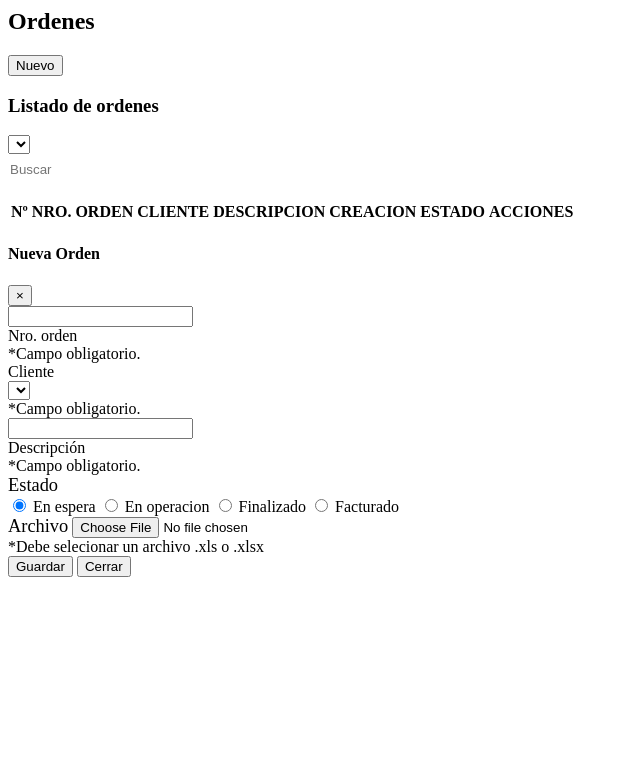
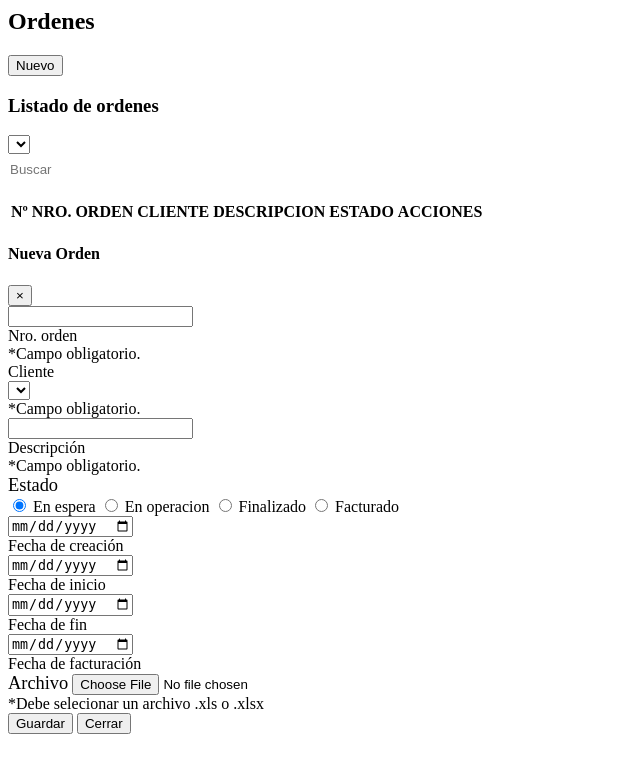
Before and after one commit to Jhonlz09/aistermcon, a PHP site: page /views/orden.php in a window 1280 px wide. Shown: the top 773 px of the page, without its empty margins (0-640 px from the left). Run offline with PHP 8.4, Linux system fonts and the light colour scheme; the visitor is signed in with stand-in values (Sample User, id 1); lists and menus that the app fills with data are empty.

Commit message:
Modulo de informe se agrego caracteristica de orden 1

```diff
--- a/controllers/orden.controlador.php
+++ b/controllers/orden.controlador.php
@@ -7,7 +7,7 @@ class ControladorOrden
 
     public function listarOrden()
     {
-        $data = ModeloOrden::mdlListarOrden($this->anio);
+        $data = ModeloOrden::mdlListarOrden($this->anio, $this->estado);
         echo json_encode($data, JSON_UNESCAPED_UNICODE);
     }
 
@@ -140,6 +140,7 @@ class ControladorOrden
 if (!isset($_POST["accion"])) {
     $data = new ControladorOrden();
     $data->anio = $_POST["anio"];
+    $data->estado = $_POST["id_estado"];
     $data->listarOrden();
 } else {
     if ($_POST["accion"] == 1) {
--- a/utils/database/config.txt
+++ b/utils/database/config.txt
@@ -1,5 +1,5 @@
 host=localhost
 dbname=dbaistermcon
-username=admin
-password=%KKXJoHm5uec
+username=postgres
+password=admin
 port=5432
--- a/views/empleados.php
+++ b/views/empleados.php
@@ -319,6 +319,7 @@
                 localStorage.setItem('empleados', JSON.stringify(tablaData));
             });
         }
+
         $('.select-filter').html('<div class="row" id="rowFilter" style="padding:.25rem .55rem .25rem;flex-wrap:nowrap" > <div style="max-width:max-content" class="col-sm-3"><label style="padding-block:.5rem;white-space:nowrap" class="col-form-label" ><i class="fas fa-buildings"></i> Empresa:</label></div> <div class="col-sm"><select id="cboEmpresaFilter" class="cbo form-control select2 select2-dark" data-dropdown-css-class="select2-dark" data-placeholder="TODO"></select> </div>  </div>');
         // $('.select-filter').html('<div class="row"><div class="col-sm-2"><label>Empresa: </label></div><div class="col-sm-10"><select id="cboEmpresaFilter" class="cbo form-control select2 select2-dark" data-dropdown-css-class="select2-dark" data-placeholder="SELECCIONE"></select></div></div>');
 
@@ -480,7 +481,7 @@
             // }
             // estilosSelect2(this, 'lblR')
             empresa_filter = this.value;
-            console.log(empresa_filter)
+            console.log(empresa_filter);
             accion = 0;
             tabla.ajax.reload(null, false);
         });
--- a/views/inicio.php
+++ b/views/inicio.php
@@ -76,7 +76,7 @@
                     <div class="icon">
                         <i class="fas fa-person-digging"></i>
                     </div>
-                    <a onclick="masInfo('Ordenes de trabajo')" style="cursor:pointer;" class="small-box-footer">Más Info <i class="fas fa-arrow-circle-right"></i></a>
+                    <a onclick="masInfo('Ordenes de trabajo'); estado_filter= '1'" style="cursor:pointer;" class="small-box-footer">Más Info <i class="fas fa-arrow-circle-right"></i></a>
                 </div>
             </div>
         </div> <!-- ./row Tarjetas Informativas -->
--- a/views/orden.php
+++ b/views/orden.php
@@ -55,7 +55,6 @@
                                     <th>NRO. ORDEN</th>
                                     <th>CLIENTE</th>
                                     <th>DESCRIPCION</th>
-                                    <th>CREACION</th>
                                     <th>ESTADO</th>
                                     <th class="text-center">ACCIONES</th>
                                 </tr>
@@ -87,7 +86,7 @@
                 </button>
             </div>
             <form id="formNuevo" autocomplete="off" enctype="multipart/form-data" class="needs-validation" novalidate>
-                <div class="modal-body">
+                <div class="modal-body scroll-modal">
                     <input type="hidden" id="id" value="">
                     <div class="row">
                         <div class="col-md-12">
@@ -114,7 +113,6 @@
                                 </div>
                             </div>
                             <div class="row">
-
                                 <div class="col-md-12">
                                     <div class="input-data mb-4">
                                         <input autocomplete="off" id="nombre" class="input-nuevo" type="text" required>
@@ -140,16 +138,47 @@
                                         </label>
                                     </div>
                                 </div>
+                                <div class="col-md-12" id="fechas_estados">
+                                    <div class="row">
+                                        <div class="col-md-3">
+                                            <div class="input-data mb-4">
+                                                <input autocomplete="off" id="fecha_cre" class="input-nuevo" type="date">
+                                                <div class="line underline"></div>
+                                                <label class="label"><i class="fa-solid fa-input-text"></i> Fecha de creación</label>
+                                            </div>
+                                        </div>
+                                        <div class="col-md-3">
+                                            <div class="input-data mb-4">
+                                                <input autocomplete="off" id="fecha_ini" class="input-nuevo" type="date">
+                                                <div class="line underline"></div>
+                                                <label class="label"><i class="fa-solid fa-input-text"></i> Fecha de inicio</label>
+                                            </div>
+                                        </div>
 
+                                        <div class="col-md-3">
+                                            <div class="input-data mb-4">
+                                                <input autocomplete="off" id="fecha_fin" class="input-nuevo" type="date">
+                                                <div class="line underline"></div>
+                                                <label class="label"><i class="fa-solid fa-input-text"></i> Fecha de fin</label>
+                                            </div>
+                                        </div>
+                                        <div class="col-md-3">
+                                            <div class="input-data mb-4">
+                                                <input autocomplete="off" id="fecha_fac" class="input-nuevo" type="date">
+                                                <div class="line underline"></div>
+                                                <label class="label"><i class="fa-solid fa-input-text"></i> Fecha de facturación</label>
+                                            </div>
+                                        </div>
+                                    </div>
+                                </div>
 
                                 <div class="col-md-12 mb-2">
                                     <label class="combo" style="font-size: 1.15rem;"><i class="fa-solid fa-file-pdf"></i> Archivo</label>
-
                                     <input type="file" name="fileOrden" id="fileOrden" class="form-control" accept=".pdf">
                                     <div class="ten no-margin">*Debe selecionar un archivo .xls o .xlsx</div>
                                 </div>
+
                             </div>
-
                         </div>
                     </div>
                 </div>
@@ -167,10 +196,17 @@
     var mostrarCol = true;
     var editar = '<?php echo $_SESSION["editar13"] ?>';
     var eliminar = '<?php echo $_SESSION["eliminar13"] ?>';
+    OverlayScrollbars(document.querySelector('.scroll-modal'), {
+        autoUpdate: true,
+        scrollbars: {
+            autoHide: 'leave'
+        }
+    });
+
 
     configuracionTable = {
         "responsive": true,
-        "dom": 'pt',
+        "dom": '<"row"<"col-sm-6 select-filter"><"col-sm-6"p>>t',
         "lengthChange": false,
         "ordering": false,
         "autoWidth": false,
@@ -186,57 +222,34 @@
                 }
             },
             {
-                targets: 5,
+                targets: 4,
                 className: "text-center",
                 render: function(data, type, row, full, meta) {
                     let estado = row.estado_obra;
+                    let fecha_cre = row.fecha;
+                    let fecha_ini = row.fecha_ini;
+                    let fecha_fin = row.fecha_fin;
+                    let fecha_fac = row.fecha_fac;
 
-                    const estadoClases = {
-                        0: 'light',
-                        1: 'warning',
-                        2: 'info',
-                        3: 'success'
+                    const tooltipText = {
+                        0: 'Fecha de creacion: ' + fecha_cre,
+                        1: 'Fecha de inicio de operación: ' + fecha_ini,
+                        2: 'Fecha de finalización: ' + fecha_fin,
+                        3: 'Fecha de facturación: ' + fecha_fac,
                     };
 
-                    const estadoIcon = {
-                        0: 'clock',
-                        1: 'person-digging',
-                        2: 'check-to-slot',
-                        3: 'money-check-dollar'
-                    };
-
-                    const estadoText = {
-                        0: 'EN ESPERA',
-                        1: 'EN OPERACIÓN',
-                        2: 'FINALIZADO',
-                        3: 'FACTURADO'
-                    };
-
-                    // const tooltipText = {
-                    //     0: 'La obra está en espera de ser iniciada.',
-                    //     1: 'La obra está actualmente en operación.',
-                    //     2: 'La obra ha sido finalizada.',
-                    //     3: 'La obra ha sido facturada.'
-                    // };
-
-
-                    const tooltipText = {
-                        0: 'Fecha de creacion.',
-                        1: 'La obra está actualmente en operación.',
-                        2: 'La obra ha sido finalizada.',
-                        3: 'La obra ha sido facturada.'
-                    };
+                    let concatenatedTooltipText = Object.values(tooltipText).join('<br>');
 
                     let clase = estadoClases[estado] || 'default';
                     let icon = estadoIcon[estado] || 'default';
                     let texto = estadoText[estado] || 'default';
-                    let tooltip = tooltipText[estado] || 'default';
+                    // let tooltip = tooltipText[estado] || 'default';
 
-                    return `<span class='alert alert-default-${clase}' data-toggle='tooltip' title='${tooltip}'><i class='fas fa-${icon}'></i> ${texto}</span>`;
+                    return `<span class='alert alert-default-${clase}' data-html='true' data-toggle='tooltip' title='${concatenatedTooltipText}'><i class='fas fa-${icon}'></i> ${texto}</span>`;
                 }
             },
             {
-                targets: 6,
+                targets: 5,
                 data: "acciones",
                 visible: mostrarCol ? true : false,
                 render: function(data, type, row, full, meta) {
@@ -297,6 +310,7 @@
                     "dataSrc": '',
                     data: function(data) {
                         data.anio = anio;
+                        data.id_estado = estado_filter;
                     }
                 },
                 ...configuracionTable
@@ -316,6 +330,9 @@
                 localStorage.setItem('orden', JSON.stringify(tablaData));
             });
         }
+
+        $('.select-filter').html('<div class="row" id="rowFilter" style="padding:.25rem .55rem .25rem;flex-wrap:nowrap" > <div style="max-width:max-content" class="col-sm-3"><label style="padding-block:.5rem;white-space:nowrap" class="col-form-label" ><i class="fas fa-shuffle"></i> Estado:</label></div> <div class="col-sm-6"><select id="cboOrdenEstadoFilter" class="cbo form-control select2 select2-dark" data-dropdown-css-class="select2-dark" data-placeholder="TODO"></select> </div>  </div>');
+
         let accion = 0;
 
         const modal = document.getElementById('modal'),
@@ -327,13 +344,19 @@
             btnNuevo = document.getElementById('btnNuevo');
         const radios = document.querySelectorAll('input[name="options"]');
 
+        const fechas_estados = document.getElementById('fechas_estados'),
+            fecha_cre = document.getElementById('fecha_cre'),
+            fecha_ini = document.getElementById('fecha_ini'),
+            fecha_fin = document.getElementById('fecha_fin'),
+            fecha_fac = document.getElementById('fecha_fac');
 
 
         const id = document.getElementById('id'),
             nombre = document.getElementById('nombre'),
             orden_nro = document.getElementById('orden_nro'),
             cboClienteOrden = document.getElementById('cboClientesOrden'),
-            fileInput = document.getElementById('fileOrden');
+            fileInput = document.getElementById('fileOrden'),
+            cboOrdenEstadoFilter = document.getElementById('cboOrdenEstadoFilter');
 
 
         $(modal).on("shown.bs.modal", () => {
@@ -344,7 +367,8 @@
             width: '110%',
             data: datos_anio,
             minimumResultsForSearch: -1,
-        })
+        });
+
         setChange(cboAnio, anio);
 
         $(cboAnio).on("change", function() {
@@ -356,10 +380,28 @@
             tabla.ajax.reload();
         });
 
+        $(cboOrdenEstadoFilter).on("change", function() {
+            // if (this.value !== 'null'){
+            estado_filter = this.value;
+            // console.log(estado_filter)
+            accion = 0;
+            tabla.ajax.reload();
+            // }
+            estado_filter = 'null';
+        });
+
         $(cboClienteOrden).select2({
             width: '100%',
             data: datos_cliente
         })
+
+
+        $(cboOrdenEstadoFilter).select2({
+            width: '100%',
+            minimumResultsForSearch: -1,
+        })
+
+        cargarCombo('OrdenEstadoFilter', estado_filter, 11);
 
         $(cboClienteOrden).change(function() {
             estilosSelect2(this, 'lblCO')
@@ -369,11 +411,11 @@
             btnNuevo.addEventListener('click', () => {
                 accion = 1;
                 radios[0].click();
+                fechas_estados.style.display = 'none';
                 cambiarModal(span, ' Nueva Orden', icon, 'fa-ticket', elements, 'bg-gradient-blue', 'bg-gradient-green', modal, 'modal-new', 'modal-change')
                 select.forEach(function(s) {
                     s.classList.remove('select2-warning');
-                    s.classList.add('select2-success');
-                });
+                    s.classList.add('select2-success');});
                 form.reset();
                 form.classList.remove('was-validated');
                 nombre.disabled = false;
@@ -403,21 +445,14 @@
             });
         });
 
-        // document.addEventListener('keydown', function(e) {
-        //     if (e.key === "Escape") {
-        //         const activeModal = document.querySelector('.modal.show');
-        //         if (activeModal) {
-        //             $(activeModal).modal('hide');
-        //         }
-        //     }
-        // });
-
         $('#tblOrden tbody').on('click', '.btnEditar', function() {
             let row = obtenerFila(this, tabla);
             accion = 2;
+            fechas_estados.style.display = '';
             cambiarModal(span, ' Editar Orden', icon, 'fa-pen-to-square', elements, 'bg-gradient-green', 'bg-gradient-blue', modal, 'modal-change', 'modal-new')
             id.value = row["id"];
             nombre.value = row["descripcion"];
+            fecha_cre.value = convertirFecha(row["fecha"]);
             orden_nro.value = row["nombre"];
             radios[row["estado_obra"]].click();
             fileInput.value = '';
@@ -457,9 +492,7 @@
         form.addEventListener("submit", function(e) {
             e.preventDefault();
 
-
             let datos = obtenerDatosFormulario();
-
             const file = fileInput.files[0];
 
             // Validar que el archivo es .pdf
@@ -548,5 +581,16 @@
                 }
             });
         }
+
+        function convertirFecha(fecha) {
+            // Dividir la fecha y la hora
+            let [datePart, timePart] = fecha.split(' ');
+
+            // Dividir los componentes de la fecha
+            let [day, month, year] = datePart.split('/');
+
+            // Formatear la fecha como 'YYYY-MM-DD'
+            return `${year}-${month}-${day}`;
+        }
     })
 </script>
--- a/views/salidas.php
+++ b/views/salidas.php
@@ -105,7 +105,7 @@
         "lengthChange": false,
         "ordering": false,
         "autoWidth": false,
-        paging: false, // Esto deshabilita la paginación
+        "paging": false, // Esto deshabilita la paginación
         searchPanes: {
             cascadePanes: true,
             columns: [2, 8, 9],
```
Also changed, not shown: EXCEL/xls_informe_orden.php (+7 -10 lines), assets/css/estilos.css (+111 -69 lines), controllers/combo.controlador.php (+11 -4 lines), models/combo.modelo.php (+14 -0 lines), models/orden.modelo.php (+26 -22 lines), utils/plantilla.php (+22 -2 lines), utils/pruebaDownload.php (deleted, +0 -29 lines), 7 other files.
